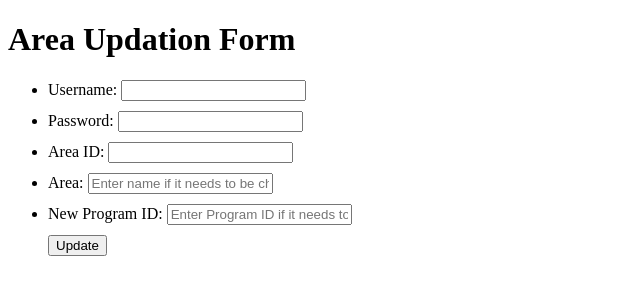
After one commit to ranjithreddy-31/bughound, a Flask app: page /update_area_form in a window 1280 px wide. The commit adds this page. Shown: the top 300 px of the page, without its empty margins (0-640 px from the left). Run offline with Flask 2, Linux system fonts and the light colour scheme.

Commit message:
Done: second iteration

```diff
--- a/main.py
+++ b/main.py
@@ -172,14 +172,14 @@ def update_program():
 				conn.commit()
 			cursor.close()
 			conn.close()
-			return f"successfully updated employee:{program_id}"
+			return f"successfully updated Program:{program_id}"
 		else:
 			cursor.close()
 			conn.close()
 			return "Failed updating: Invalid Password"
 
 	except Exception as e:
-		return f"failed:No employee id in the database (technical reason:{e})"
+		return f"failed:No program id in the database (technical reason:{e})"
 
 @app.route('/delete_program_form')
 def delete_program_form():
@@ -201,6 +201,8 @@ def delete_program():
         cursor.execute(query)
         db_password = cursor.fetchall()[0][0]
         if password == db_password:
+            query = f"delete from areas where prog_id={program_id}"
+            cursor.execute(query)
             query = f"delete from programs where prog_id={program_id}"
             cursor.execute(query)
             conn.commit()
@@ -213,5 +215,113 @@ def delete_program():
             return "Invalid credentials"
     except Exception as e:
 	    return f"failed:No program id in the database (technical reason:{e})"
+@app.route('/area')
+def area():
+ 	return render_template('area.html')
+
+@app.route('/add_area_form')
+def add_area_form():
+	return render_template('add_area.html')
+
+@app.route('/add_area', methods = ["POST"])
+def add_area():
+	area = request.form['area']
+	prog_id = int(request.form['prog_id'])
+	try:
+		conn = get_connection()
+		cursor = conn.cursor()
+		query = f"select prog_id from programs where prog_id='{prog_id}'"
+		cursor.execute(query)
+		if not cursor.fetchall():
+			return 'Program ID entered does not exist in Database!'
+		else:
+			query = "INSERT INTO areas (area, prog_id) VALUES (%s, %s)"
+			values = (area,prog_id)
+			cursor.execute(query, values)
+			conn.commit()
+			cursor.close()
+			conn.close()
+			return "success"
+	except Exception as e:
+		return f"failed:{e}"
+
+@app.route('/update_area_form')
+def update_area_form():
+	return render_template('update_area.html')
+
+@app.route('/update_area', methods=['POST'])
+def update_area():
+	username = request.form['username']
+	password = request.form['password']
+	area_id = int(request.form['area_id'])
+	new_name = request.form['new_name']
+	new_prog_id = request.form['new_prog_id']
+	try:
+		conn = get_connection()
+		cursor = conn.cursor()
+		query = f"select password from employees where username='{username}'"
+		cursor.execute(query)
+		db_password = cursor.fetchall()[0][0]
+		if password == db_password:
+			if new_prog_id:
+				query = f"select prog_id from programs where prog_id='{new_prog_id}'"
+				cursor.execute(query)
+				if not cursor.fetchall():
+					return 'New Program ID entered does not exist in Database!'
+				else:
+					query = f"update areas set prog_id='{new_prog_id}' where area_id = {area_id}"
+					cursor.execute(query)
+					conn.commit()
+
+			if new_name:
+				query = f"update areas set area='{new_name}' where area_id = {area_id}"
+				cursor.execute(query)
+				conn.commit()
+			cursor.close()
+			conn.close()
+			return f"successfully updated Area:{area_id}"
+		else:
+			cursor.close()
+			conn.close()
+			return "Failed updating: Invalid Password"
+
+	except Exception as e:
+		return f"failed:No Program id in the database (technical reason:{e})"
+
+
+
+@app.route('/delete_area_form')
+def delete_area_form():
+	return render_template('delete_area.html')
+
+@app.route('/delete_area', methods=['POST'])
+def delete_area():
+	# Fetch form data
+    username = request.form['username']
+    password = request.form['password']
+    area_id = int(request.form['area_id'])
+    # Connect to database
+    try:
+        conn = get_connection()
+        cursor = conn.cursor()
+
+        # Execute query
+        query = f"select password from employees where username='{username}'"
+        cursor.execute(query)
+        db_password = cursor.fetchall()[0][0]
+        if password == db_password:
+            query = f"delete from areas where area_id={area_id}"
+            cursor.execute(query)
+            conn.commit()
+            cursor.close()
+            conn.close()
+            return f"Successfully deleted Area:{area_id}"
+        else:
+            cursor.close()
+            conn.close()
+            return "Invalid credentials"
+    except Exception as e:
+	    return f"failed:No Area id in the database (technical reason:{e})"
+
 if __name__ == '__main__':
 	app.run(debug=True)
--- a/templates/base.html
+++ b/templates/base.html
@@ -1,11 +1,11 @@
 <!DOCTYPE html>
 <html>
   <head>
-    <title>{% block title %}My Flask App{% endblock %}</title>
+    <title>{% block title %}BugHound{% endblock %}</title>
   </head>
   <body>
     <header>
-      <h1>My Flask App</h1>
+      <h1>BugHound</h1>
     </header>
 
     <main>
@@ -14,7 +14,7 @@
     </main>
 
     <footer>
-      &copy; 2023 My Flask App
+      &copy; 2023 BugHound
     </footer>
   </body>
 </html>
--- a/templates/employee.html
+++ b/templates/employee.html
@@ -1,7 +1,7 @@
 <!DOCTYPE html>
 <html>
   <head>
-    <title>My Flask App</title>
+    <title>BugHound</title>
   </head>
   <body>
     <h1>Employee Menu</h1>
--- a/templates/index.html
+++ b/templates/index.html
@@ -1,15 +1,15 @@
 <!DOCTYPE html>
 <html>
   <head>
-    <title>My Flask App</title>
+    <title>BugHound</title>
   </head>
   <body>
-    <h1>Welcome to my Flask app!</h1>
+    <h1>Welcome to BugHound!</h1>
 
     <ul>
       <li><a href="{{ url_for('employee')}}">Employee</a></li>
       <li><a href="{{ url_for('program')}}">Program</a></li>
-      <li><a href="">Contact</a></li>
+      <li><a href="{{ url_for('area')}}">Area</a></li>
     </ul>
   </body>
 </html>
--- a/templates/program.html
+++ b/templates/program.html
@@ -1,7 +1,7 @@
 <!DOCTYPE html>
 <html>
   <head>
-    <title>My Flask App</title>
+    <title>BugHound</title>
   </head>
   <body>
     <h1>Program Menu</h1>
--- /dev/null
+++ b/templates/update_area.html
@@ -0,0 +1,42 @@
+<!DOCTYPE html>
+<html>
+  <head>
+    <title>Area Updation Form</title>
+  </head>
+  <body>
+    <h1>Area Updation Form</h1>
+    <form action="/update_area" method="POST">
+        <ul>
+
+    <li>
+      <label for="username">Username:</label>
+      <input type="text" id="username" name="username" required>
+    </li>
+    <li>
+      <label for="password">Password:</label>
+      <input type="password" id="password" name="password" required>
+    </li>
+    <li>
+      <label for="area_id">Area ID:</label>
+      <input type="number" id="area_id" name="area_id" required>
+    </li>
+    <li>
+        <label for="new_name">Area:</label>
+        <input type="text" id="new_name" name="new_name" placeholder="Enter name if it needs to be changed">
+      </li>
+    <li>
+        <label for="new_prog_id">New Program ID:</label>
+        <input type="text" id="new_prog_id" name="new_prog_id" placeholder="Enter Program ID if it needs to be changed">
+    </li>
+
+      <input type="submit" value="Update">
+
+</ul>
+<style>
+    li {
+      margin-bottom: 10px;
+    }
+  </style>
+    </form>
+  </body>
+</html>
```
Also changed, not shown: templates/add_area.html (added, +31 -0 lines), templates/area.html (added, +15 -0 lines), templates/delete_area.html (added, +34 -0 lines).
